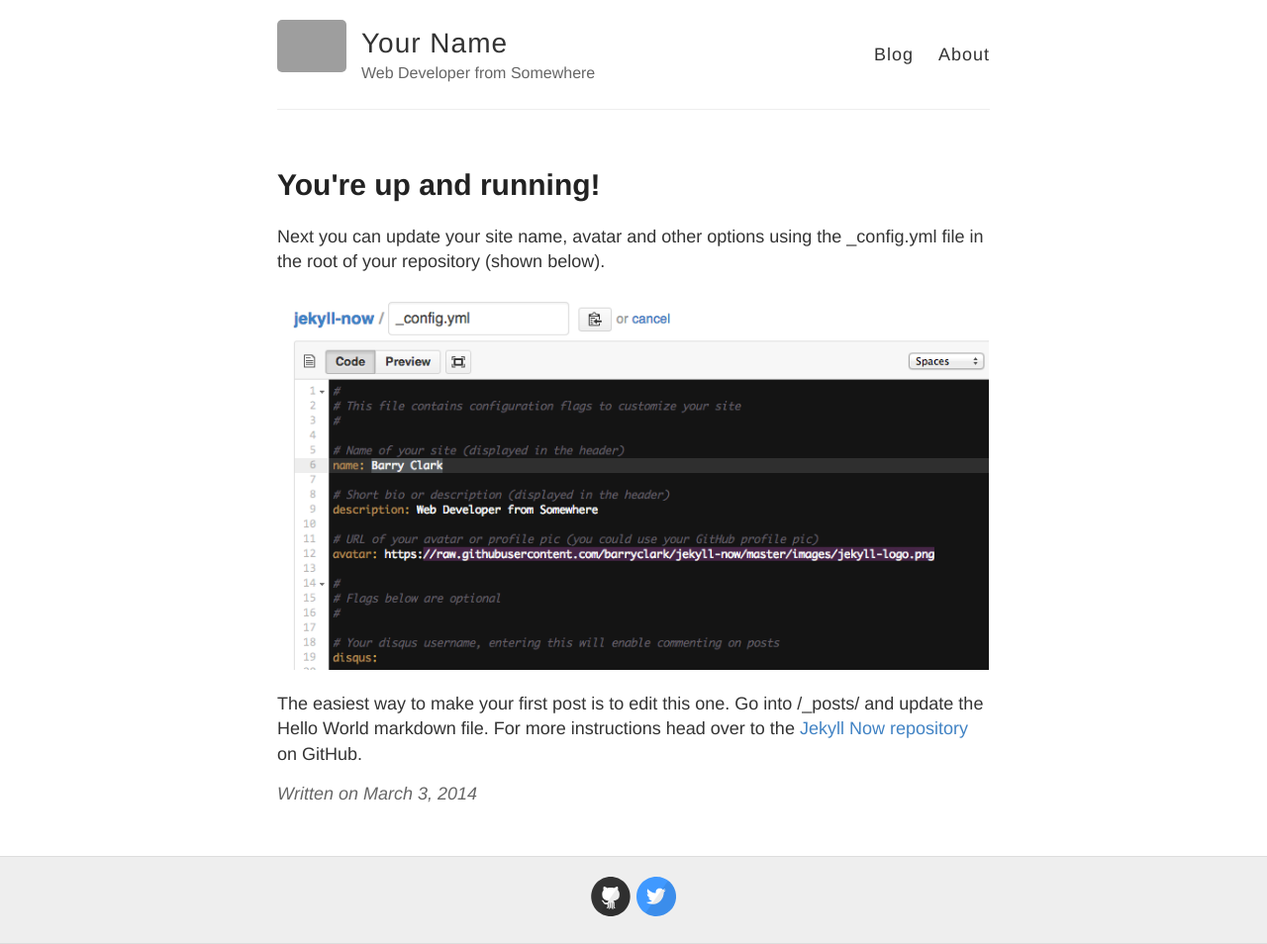
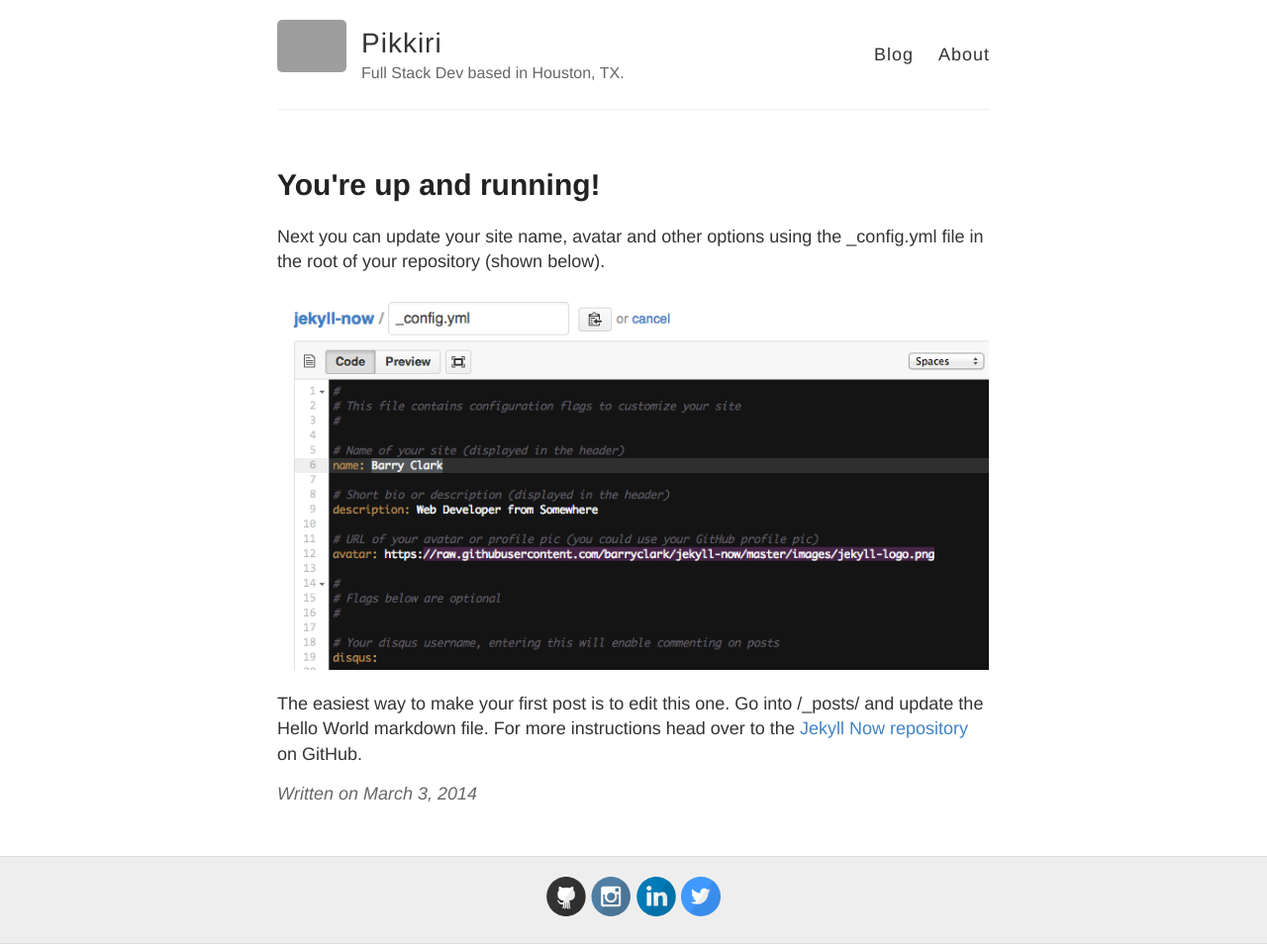
Before and after one commit to pikkiri/pikkiri.github.io, a Jekyll site: the page built from _posts/2014-3-3-Hello-World.md, in a window 1280 px wide. Shown: the whole page at 99% size. Built offline with Jekyll 4.4.1, drawn with Linux system fonts in a browser that asks for light colours; some of the changed lines change nothing that is shown; grey boxes are pictures that could not be loaded.

Commit message:
modified configuration

```diff
--- a/_config.yml
+++ b/_config.yml
@@ -3,10 +3,10 @@
 #
 
 # Name of your site (displayed in the header)
-name: Your Name
+name: Pikkiri
 
 # Short bio or description (displayed in the header)
-description: Web Developer from Somewhere
+description: Full Stack Dev based in Houston, TX.
 
 # URL of your avatar or profile pic (you could use your GitHub profile pic)
 avatar: https://raw.githubusercontent.com/barryclark/jekyll-now/master/images/jekyll-logo.png
@@ -21,12 +21,12 @@
   email:
   facebook:
   flickr:
-  github: barryclark/jekyll-now
-  instagram:
-  linkedin:
+  github: https://github.com/pikkiri
+  instagram: https://www.instagram.com/pikkiri/
+  linkedin: https://www.linkedin.com/in/aaron-lee-20126962/
   pinterest:
   rss: # just type anything here for a working RSS icon
-  twitter: jekyllrb
+  twitter: https://twitter.com/_pikkiri
   stackoverflow: # your stackoverflow profile, e.g. "users/50476/bart-kiers"
   youtube: # channel/<your_long_string> or user/<user-name>
   googleplus: # anything in your profile username that comes after plus.google.com/
@@ -41,7 +41,7 @@
 
 # Your website URL (e.g. http://barryclark.github.io or http://www.barryclark.co)
 # Used for Sitemap.xml and your RSS feed
-url:
+url: http://pikkiri.com/
 
 # If you're hosting your site at a Project repository on GitHub pages
 # (http://yourusername.github.io/repository-name)
```
